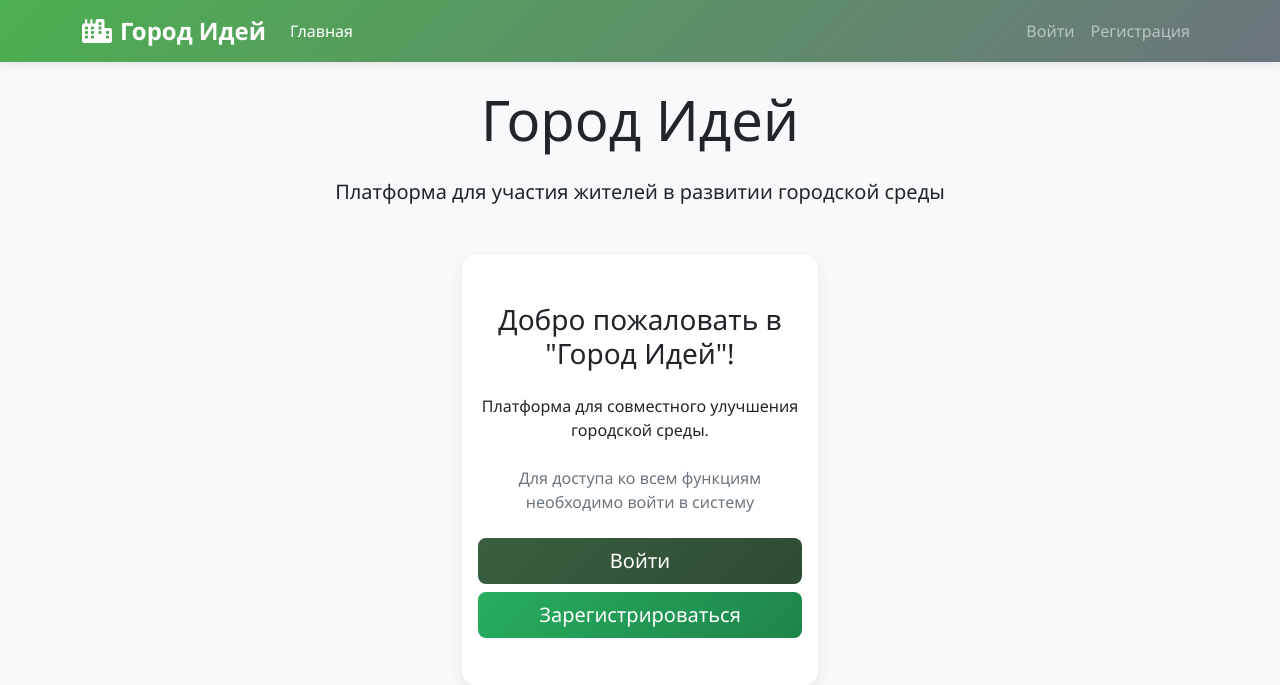
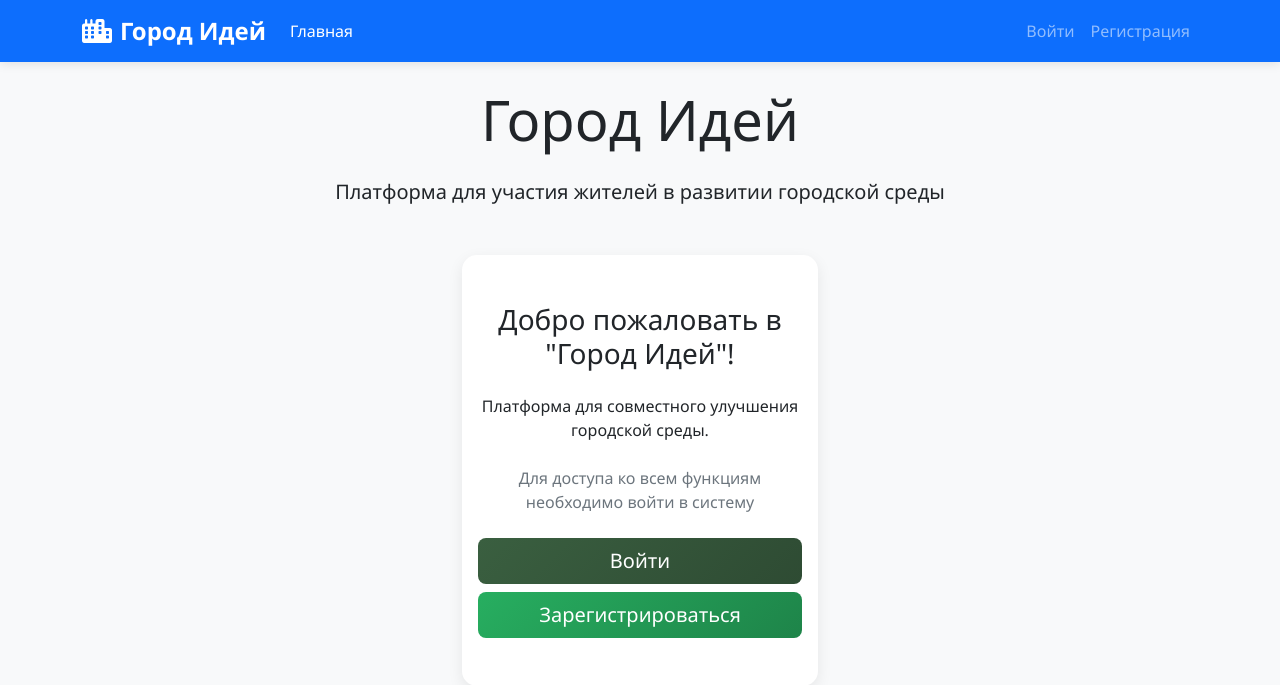
Before and after one commit to AgentOfKall/GorodIdeiy, a Flask app: page / in a window 1280 px wide. Shown: the top 685 px of the page. Run offline with Flask 3, Linux system fonts and the light colour scheme; data comes from the database, SQL or seed files in the repository.

Commit message:
Update style.css

```diff
--- a/static/css/style.css
+++ b/static/css/style.css
@@ -18,7 +18,7 @@
 }
 
 .navbar-dark.bg-primary {
-    background: linear-gradient(135deg, #4CAF50 0%, #6c757d 100%);
+    background: #0B6602;
     box-shadow: 0 2px 10px rgba(0,0,0,0.1);
 }
 
```
